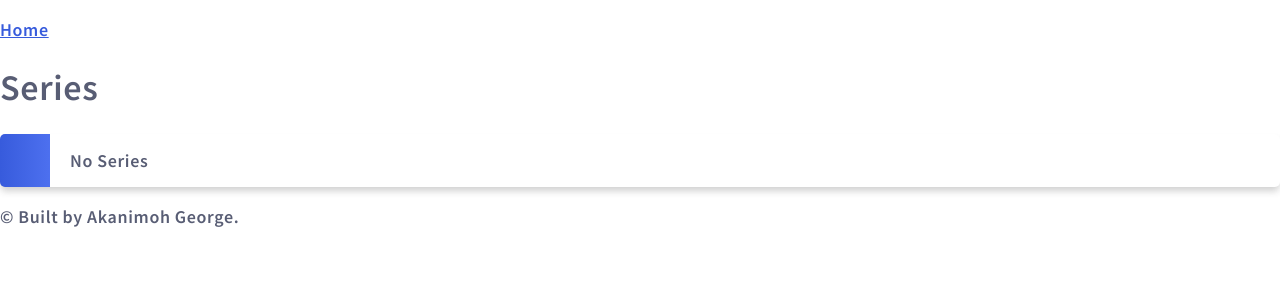
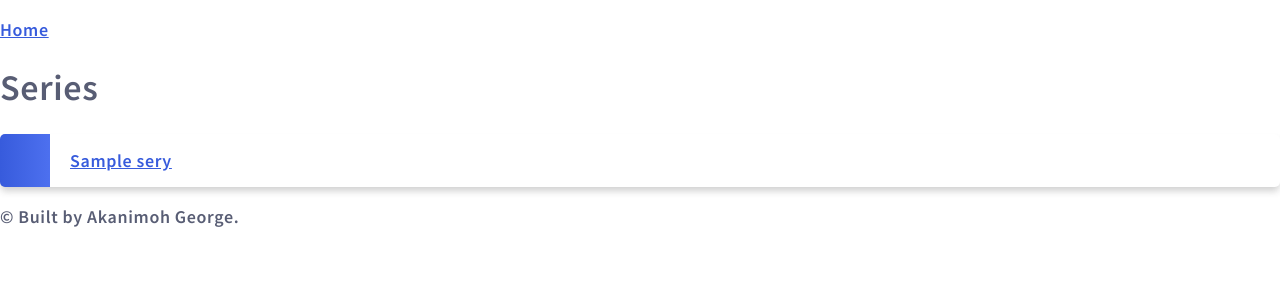
Before and after one commit to umjoji/dune_API, a Django app: page /series/ in a window 1280 px wide. Shown: the top 300 px of the page. Run offline with Django 4.2, Linux system fonts and the light colour scheme; tables that the repository leaves empty hold one stand-in row (values such as "Sample post"); some libraries are stand-ins or nearby versions.

Commit message:
Bug fixes

```diff
--- a/dune_API/app/templates/series.html
+++ b/dune_API/app/templates/series.html
@@ -10,7 +10,7 @@
     <h1>Series</h1>
 
     <ul>
-    {% for x in Series %}
+    {% for x in series %}
         <li><a href="series_details/{{ x.id }}">{{ x.title }}</a></li>
         {% empty %}
         <li>No Series</li>
--- a/dune_API/app/views.py
+++ b/dune_API/app/views.py
@@ -75,7 +75,7 @@ def comics(request):
 
 def short_story(request):
     short_story = ShortStories.objects.all().values()  # get all members
-    template = loader.get_template('short_story.html')
+    template = loader.get_template('short_stories.html')
     context = {
         'short_story': short_story,
     }
```
